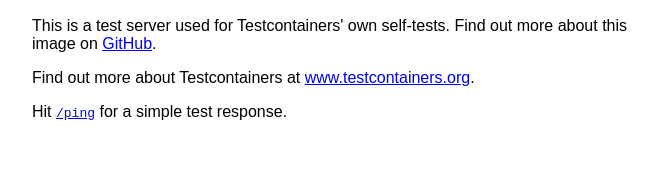
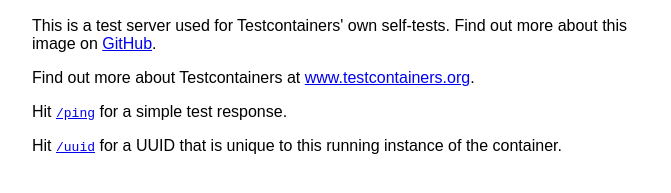
Before and after one commit to testcontainers/helloworld, a plain HTML site: page static/index.html in a window 1280 px wide. Shown: the part 419-612 px from the top of the page, without its empty margins (304-975 px from the left). Drawn offline with Linux system fonts and the light colour scheme.

Commit message:
Mention /uuid endpoint in index page

```diff
--- a/static/index.html
+++ b/static/index.html
@@ -30,5 +30,8 @@
 <p>
     Hit <a href="/ping"><code>/ping</code></a> for a simple test response.
 </p>
+<p>
+    Hit <a href="/uuid"><code>/uuid</code></a> for a UUID that is unique to this running instance of the container.
+</p>
 </body>
 </html>
```
